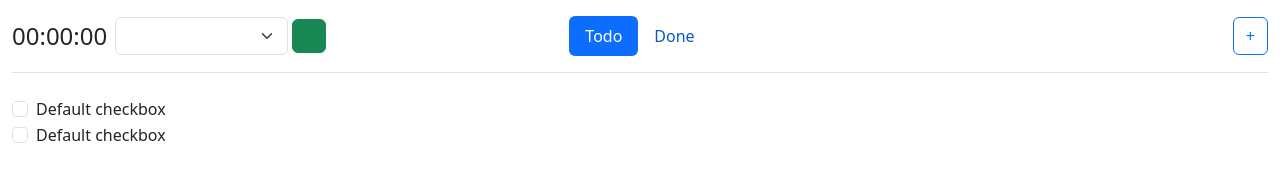
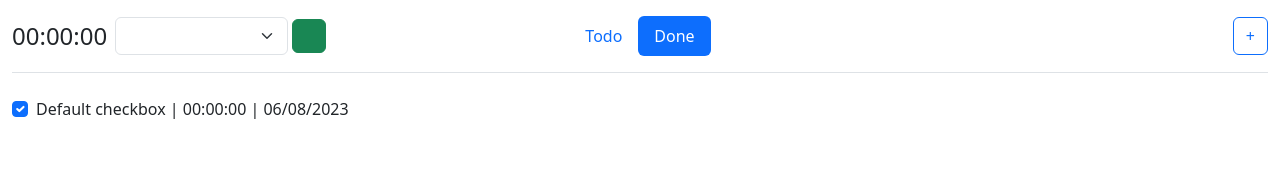
Before and after one commit to oddbullet/TodoList, a plain HTML site: page src/index.html in a window 1280 px wide. Both pictures are taken after a click on the link "Done". Drawn offline with nearby package versions, Linux system fonts and the light colour scheme.

Commit message:
todo/done

```diff
--- a/src/index.html
+++ b/src/index.html
@@ -20,19 +20,16 @@
                     <span class="fs-4 me-2" id="timeDisplay">00:00:00</span>
                     <select class="form-select" id="taskSelection" aria-label="Default select example">
                         <option selected></option>
-                        <option value="1">One</option>
-                        <option value="2">Two</option>
-                        <option value="3">Three</option>
                     </select>
                     <button type="button" id="timerButton" class="btn btn-success ms-1" style="--bs-btn-padding-y: 1rem; --bs-btn-padding-x: 1rem;"></button>
             </div>
 
             <ul class="nav nav-pills col-12 col-md-auto mb-2 justify-content-center mb-md-0">
                 <li class="nav-item">
-                    <a href="#" class="nav-link active" aria-current="page">Todo</a>
+                    <a href="#" class="nav-link active disabled" id="todoButton">Todo</a>
                 </li>
                 <li class="nav-item">
-                    <a href="#" class="nav-link">Done</a>
+                    <a href="#" class="nav-link" id="doneButton">Done</a>
                 </li>
             </ul>
 
@@ -57,6 +54,20 @@
             </label>
         </div>
     </div>
+
+    <div class="container-fluid" id="doneList" style="display: none;">
+        <div class="form-check">
+            <input class="form-check-input" type="checkbox" checked>
+            <label class="form-check-label">
+                Default checkbox
+            </label>
+            <span>|</span>
+            <span>00:00:00</span>
+            <span>|</span>
+            <span>06/08/2023</span>
+        </div>
+    </div>
+
     <!-- Script -->
     <script src="main.js"></script>
     <!-- END -->
--- a/src/main.js
+++ b/src/main.js
@@ -57,12 +57,19 @@ function timer() {
 
 function deleteItem() {
     const divContainer = this.closest(".form-check");
+    const value = divContainer.getAttribute("value");
+    console.log(value);
+
     if(this.checked) {
         setTimeout(function() {
             todoList.removeChild(divContainer);
         }, 500);
 
     }
+}
+
+function doneItem() {
+
 }
 
 function newItem() {
@@ -93,5 +100,37 @@ function newItem() {
     }
 }
 
+const todoLink = document.getElementById("todoButton");
+const doneLink = document.getElementById("doneButton");
+const doneList = document.getElementById("doneList");
+
+//Click Todo show form-check
+
+//Click Done
+//Hide form-check
+function todoTab() {
+    todoList.setAttribute("style", "display: block;")
+    doneList.setAttribute("style", "display: none;");
+
+    //Make Todo link disabled and done link able.
+    todoLink.classList.toggle("active"), todoLink.classList.toggle("disabled");
+    doneLink.classList.toggle("active"), doneLink.classList.toggle("disabled");
+}
+
+function doneTab() {
+    todoList.setAttribute("style", "display: none;");
+    doneList.setAttribute("style", "display: block;");
+
+    //Make Todo link able and done link disabled.
+    todoLink.classList.toggle("active"), todoLink.classList.toggle("disabled");
+    doneLink.classList.toggle("active"), doneLink.classList.toggle("disabled");
+}
+
+
+
+
+
 addButton.addEventListener("click", newItem);
 timerButton.addEventListener("click", timer);
+doneLink.addEventListener("click", doneTab);
+todoLink.addEventListener("click", todoTab);
```
